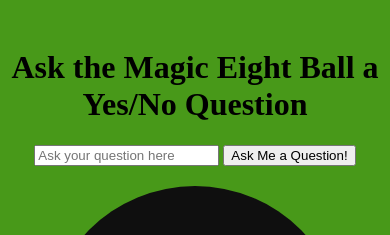
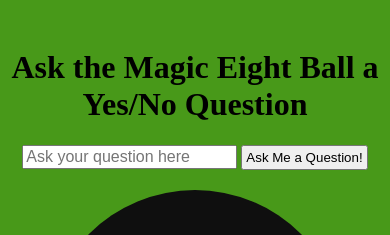
Before and after one commit to JCode777/magic-eight-ball, a plain HTML site: page index.html in a window 390 px wide. Shown: the top 235 px of the page. Drawn offline with Linux system fonts and the light colour scheme.

Commit message:
Adjusted input font size to prevent zoom

```diff
--- a/style.css
+++ b/style.css
@@ -59,6 +59,14 @@ body {
 }
 
 @media only screen and (max-width: 768px) {
+    input {
+        font-size: 16px;
+    }
+
+    button {
+        padding: 3px;
+    }
+
     #ballContainer {
         width: 60%;
         text-align: center;
```
